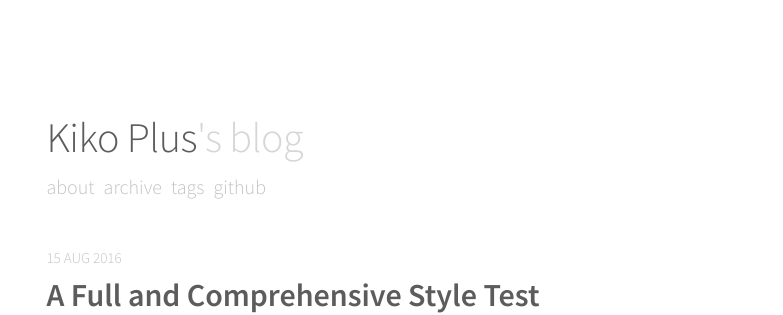
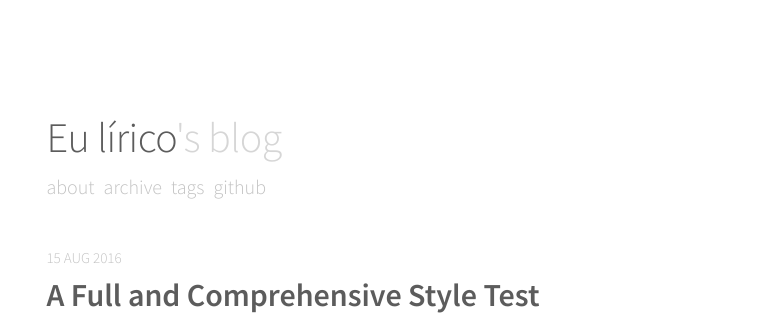
Before and after one commit to eulirico/eulirico.github.io, a Jekyll site: the page built from index.html, in a window 1280 px wide. Shown: the top 315 px of the page, without its empty margins (248-1031 px from the left). Built offline with Jekyll 4.4.1, drawn with Linux system fonts in a browser that asks for light colours; nearby versions of some CDN libraries; the list of posts is cut into pages by our own code.

Commit message:
Changing host

```diff
--- a/_config.yml
+++ b/_config.yml
@@ -3,7 +3,7 @@
 # # # # # # # # # # # # #
 
 # Basic
-name:               "Kiko Plus"
+name:               "Eu lírico"
 
 
 
@@ -27,7 +27,7 @@ disqus:
 
 # URL
 #url:                "https://AWEEKJ.github.io" # the base hostname & protocol for your site
-url:                "http://localhost:4000" # use this url when develop
+url:                "http://eulirico.github.io" # use this url when develop
 baseurl:            "" # the subpath of your site, e.g. /blog
 
 
```
